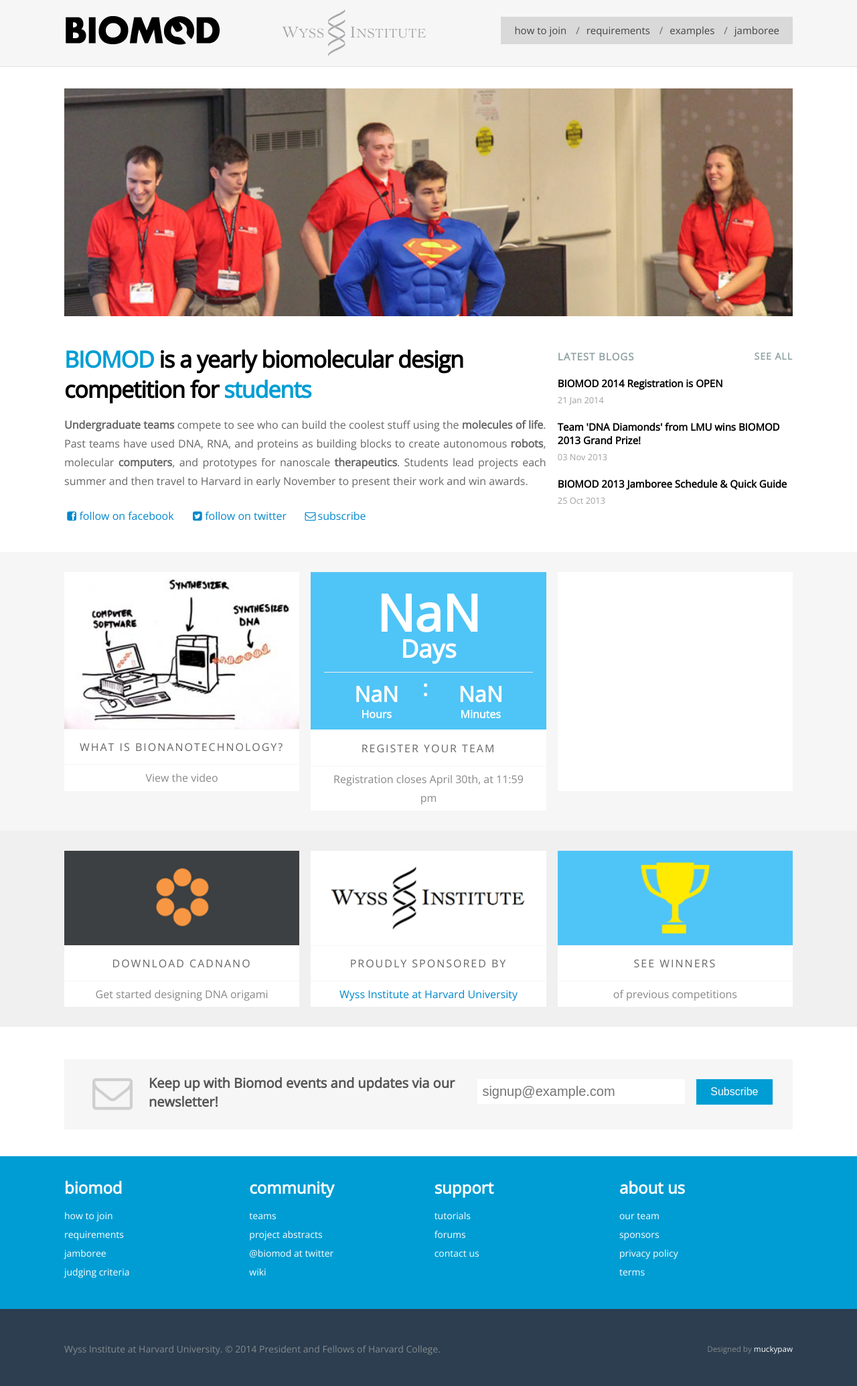
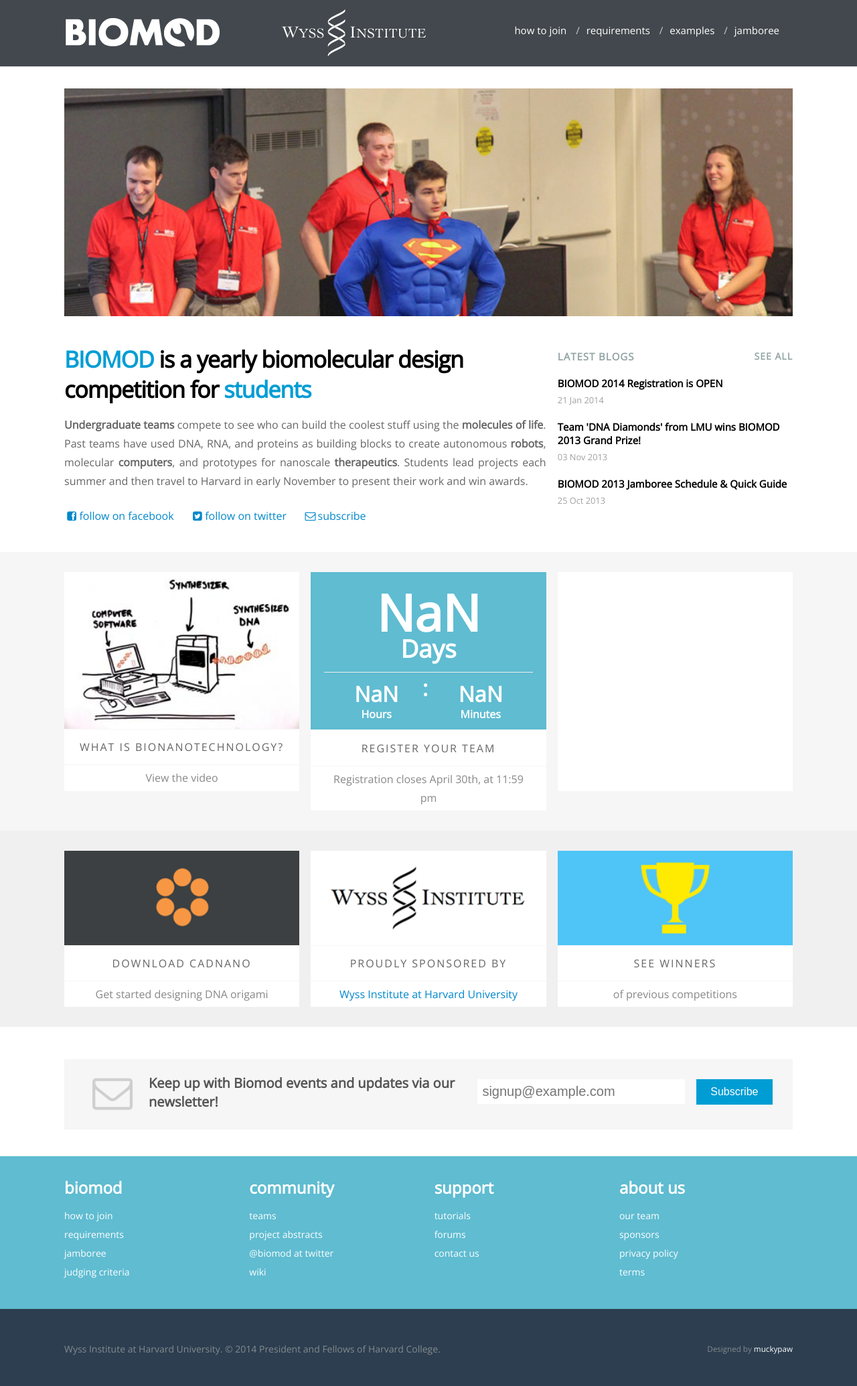
Before and after one commit to sdouglas/biomod, a Jekyll site: the page built from index.html, in a window 1280 px wide. Shown: the whole page at 67% size. Built offline with Jekyll 4.4.1, drawn with Linux system fonts in a browser that asks for light colours; nearby versions of some CDN libraries; Markdown is read by kramdown in place of the engine named in the settings.

Commit message:
changing header color

```diff
--- a/assets/css/style.css
+++ b/assets/css/style.css
@@ -7,7 +7,7 @@
 /* */
 /* media query mixins */
 header {
-  background: #f6f6f6; }
+  background: #42484d; }
 
 body {
   background: white; }
@@ -20,7 +20,7 @@
       color: white; }
 
 footer {
-  background: #009dd4;
+  background: #5fbcd1;
   color: #fff; }
   footer a:link, footer a:visited {
     color: #fff; }
@@ -32,10 +32,10 @@
   color: #95a5a6; }
 
 header ul.horizontal {
-  background: #d9d9d9;
+  color: #ccc;
   padding-right: 20px; }
   header ul.horizontal a:link, header ul.horizontal a:visited {
-    color: #444; }
+    color: #fff; }
 
 section {
   background: white; }
@@ -63,7 +63,7 @@
     padding: 8px 20px; }
 
 #calendar {
-  background: #4fc4f6;
+  background: #5fbcd1;
   color: white;
   height: 235px; }
 
@@ -122,7 +122,7 @@
    * maybe <a><i><span></a> instead? (as inline-block) */ }
   .social a {
     display: block;
-    background: #4fc4f6;
+    background: #5fbcd1;
     margin: 1px 0;
     color: #fff;
     -webkit-transition: 0.2s;
@@ -132,7 +132,7 @@
       opacity: 0.8; }
   .social i {
     float: left;
-    background: #1eb4f4;
+    background: #38abc5;
     padding: 10px;
     margin-right: 10px;
     color: white; }
@@ -391,7 +391,7 @@
   -moz-transition: 0.2s;
   transition: 0.2s; }
   a.section-title:hover {
-    background: #0b98d4;
+    background: #2d889d;
     color: white; }
 
 .section-caption {
@@ -431,7 +431,7 @@
   border: 0; }
 
 header {
-  background: #f6f6f6; }
+  background: #42484d; }
 
 body {
   background: white; }
@@ -444,7 +444,7 @@
       color: white; }
 
 footer {
-  background: #009dd4;
+  background: #5fbcd1;
   color: #fff; }
   footer a:link, footer a:visited {
     color: #fff; }
@@ -456,10 +456,10 @@
   color: #95a5a6; }
 
 header ul.horizontal {
-  background: #d9d9d9;
+  color: #ccc;
   padding-right: 20px; }
   header ul.horizontal a:link, header ul.horizontal a:visited {
-    color: #444; }
+    color: #fff; }
 
 section {
   background: white; }
@@ -487,7 +487,7 @@
     padding: 8px 20px; }
 
 #calendar {
-  background: #4fc4f6;
+  background: #5fbcd1;
   color: white;
   height: 235px; }
 
@@ -546,7 +546,7 @@
    * maybe <a><i><span></a> instead? (as inline-block) */ }
   .social a {
     display: block;
-    background: #4fc4f6;
+    background: #5fbcd1;
     margin: 1px 0;
     color: #fff;
     -webkit-transition: 0.2s;
@@ -556,7 +556,7 @@
       opacity: 0.8; }
   .social i {
     float: left;
-    background: #1eb4f4;
+    background: #38abc5;
     padding: 10px;
     margin-right: 10px;
     color: white; }
@@ -579,7 +579,7 @@
   color: white; }
 
 header {
-  background: #f6f6f6; }
+  background: #42484d; }
 
 body {
   background: white; }
@@ -592,7 +592,7 @@
       color: white; }
 
 footer {
-  background: #009dd4;
+  background: #5fbcd1;
   color: #fff; }
   footer a:link, footer a:visited {
     color: #fff; }
@@ -604,10 +604,10 @@
   color: #95a5a6; }
 
 header ul.horizontal {
-  background: #d9d9d9;
+  color: #ccc;
   padding-right: 20px; }
   header ul.horizontal a:link, header ul.horizontal a:visited {
-    color: #444; }
+    color: #fff; }
 
 section {
   background: white; }
@@ -635,7 +635,7 @@
     padding: 8px 20px; }
 
 #calendar {
-  background: #4fc4f6;
+  background: #5fbcd1;
   color: white;
   height: 235px; }
 
@@ -694,7 +694,7 @@
    * maybe <a><i><span></a> instead? (as inline-block) */ }
   .social a {
     display: block;
-    background: #4fc4f6;
+    background: #5fbcd1;
     margin: 1px 0;
     color: #fff;
     -webkit-transition: 0.2s;
@@ -704,7 +704,7 @@
       opacity: 0.8; }
   .social i {
     float: left;
-    background: #1eb4f4;
+    background: #38abc5;
     padding: 10px;
     margin-right: 10px;
     color: white; }
@@ -1443,6 +1443,7 @@
     width: 260px;
     background-position: top left;
     position: relative;
+    top: 3px;
     left: -13px; }
 
   #wyss {
--- a/assets/scss/style.scss
+++ b/assets/scss/style.scss
@@ -181,6 +181,7 @@
                 float:left; width:260px; background-position: top left;
                 // compensate for white space in left of image
                 position: relative;
+                top:3px;
                 left: -13px;
         }
 		#wyss {
```
Also changed, not shown: assets/css/colors.css (+7 -7 lines), assets/css/flexslider.css (+39 -39 lines), assets/css/typo.css (+8 -8 lines), assets/scss/colors.scss (+11 -6 lines), assets/images/biomodlogo.png, assets/images/wysslogo.png, 1 other file.
